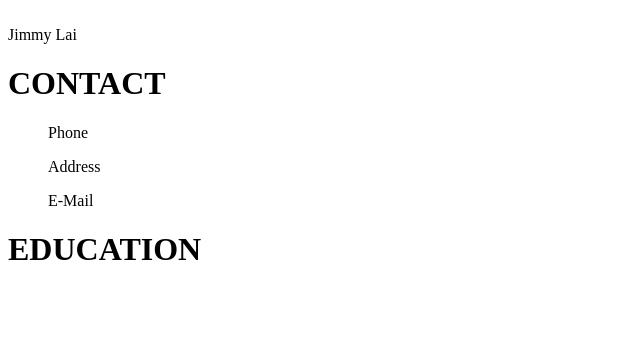
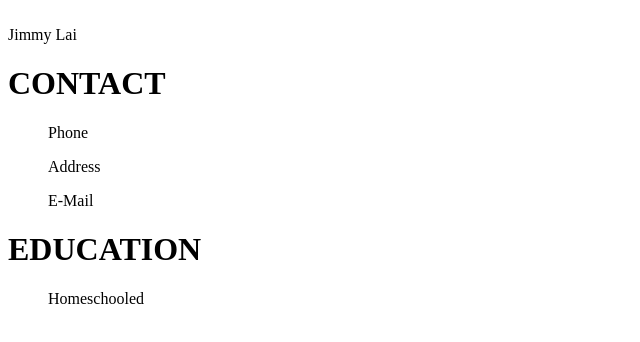
Before and after one commit to Ramen-King/resume, a plain HTML site: page index.html in a window 1280 px wide. Shown: the whole page, without its empty margins (0-640 px from the left). Drawn offline with Linux system fonts and the light colour scheme.

Commit message:
created homeschool

```diff
--- a/index.html
+++ b/index.html
@@ -20,7 +20,7 @@
     </div>
     <div id="edu">
         <h1>EDUCATION</h1>
-        <ul></ul>
+        <ul>Homeschooled</ul>
     </div>
 
 
```
